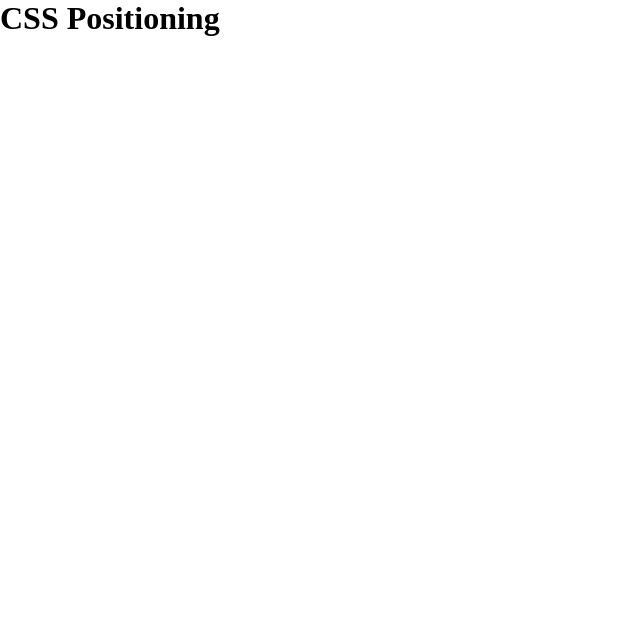
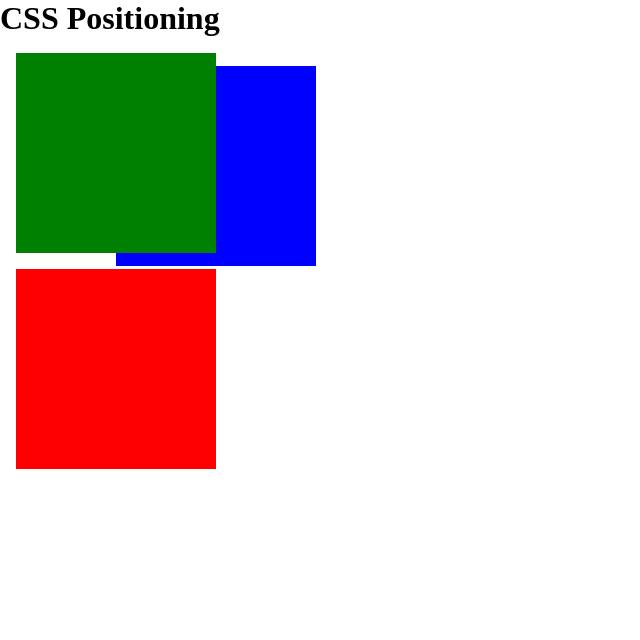
Before and after one commit to Rob-Thomas-236/oct24-t1w2-csslayout, a plain HTML site: page positioning.html in a window 1280 px wide. Shown: the whole page, without its empty margins (0-640 px from the left). Drawn offline with Linux system fonts and the light colour scheme.

Commit message:
Finished CSS Positioning

```diff
--- a/positioning.css
+++ b/positioning.css
@@ -7,4 +7,19 @@
 div {
     width: 200px;
     height: 200px;
+    margin: 1rem;
+    background-color: red;
+    position: relative;
 }
+
+div:nth-of-type(1) {
+    background-color: green;
+}
+
+div:nth-of-type(2) {
+    background-color: blue;
+    left: 100px;
+    top: 50px;
+    z-index:-1;
+    position: fixed;
+}
```
